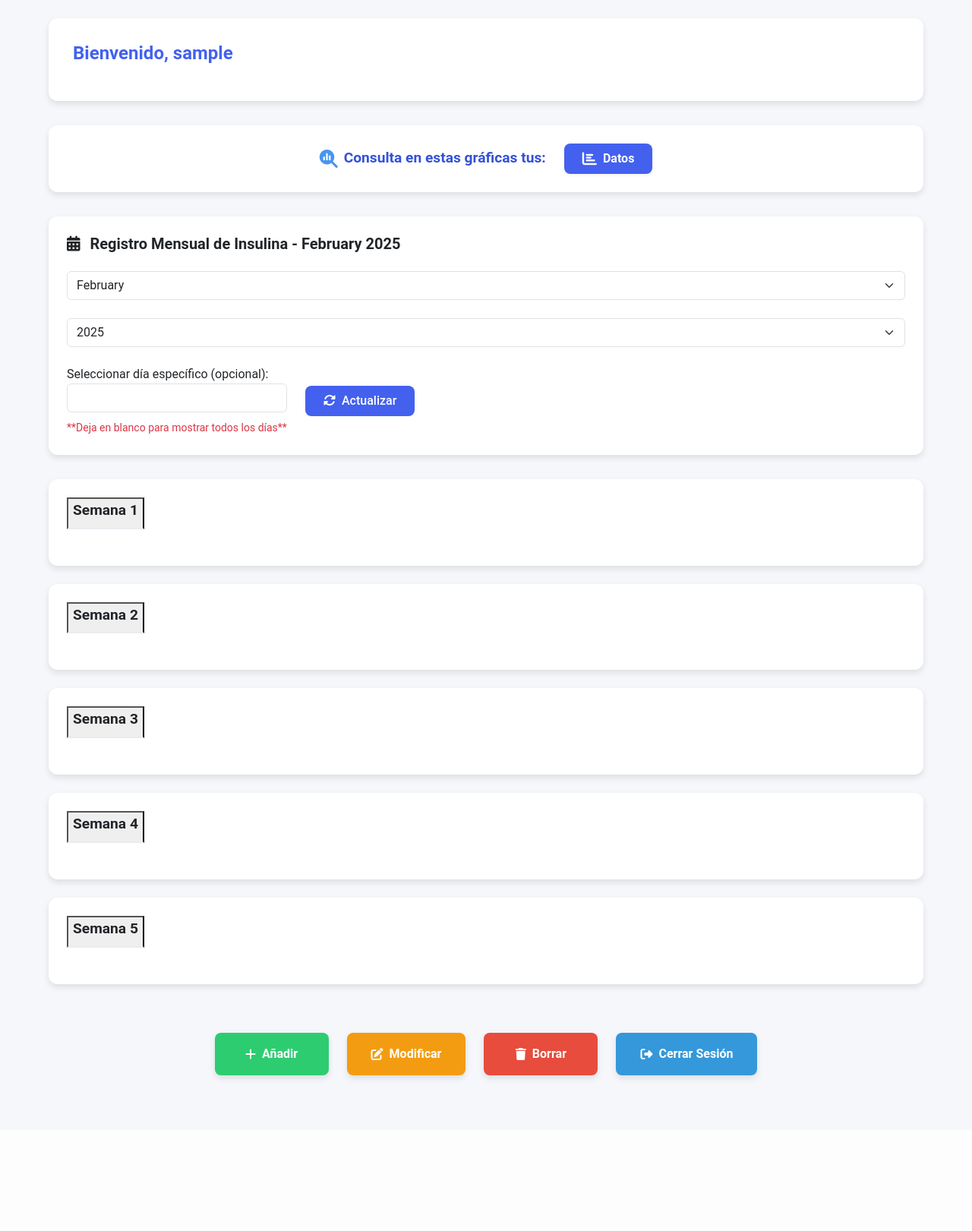
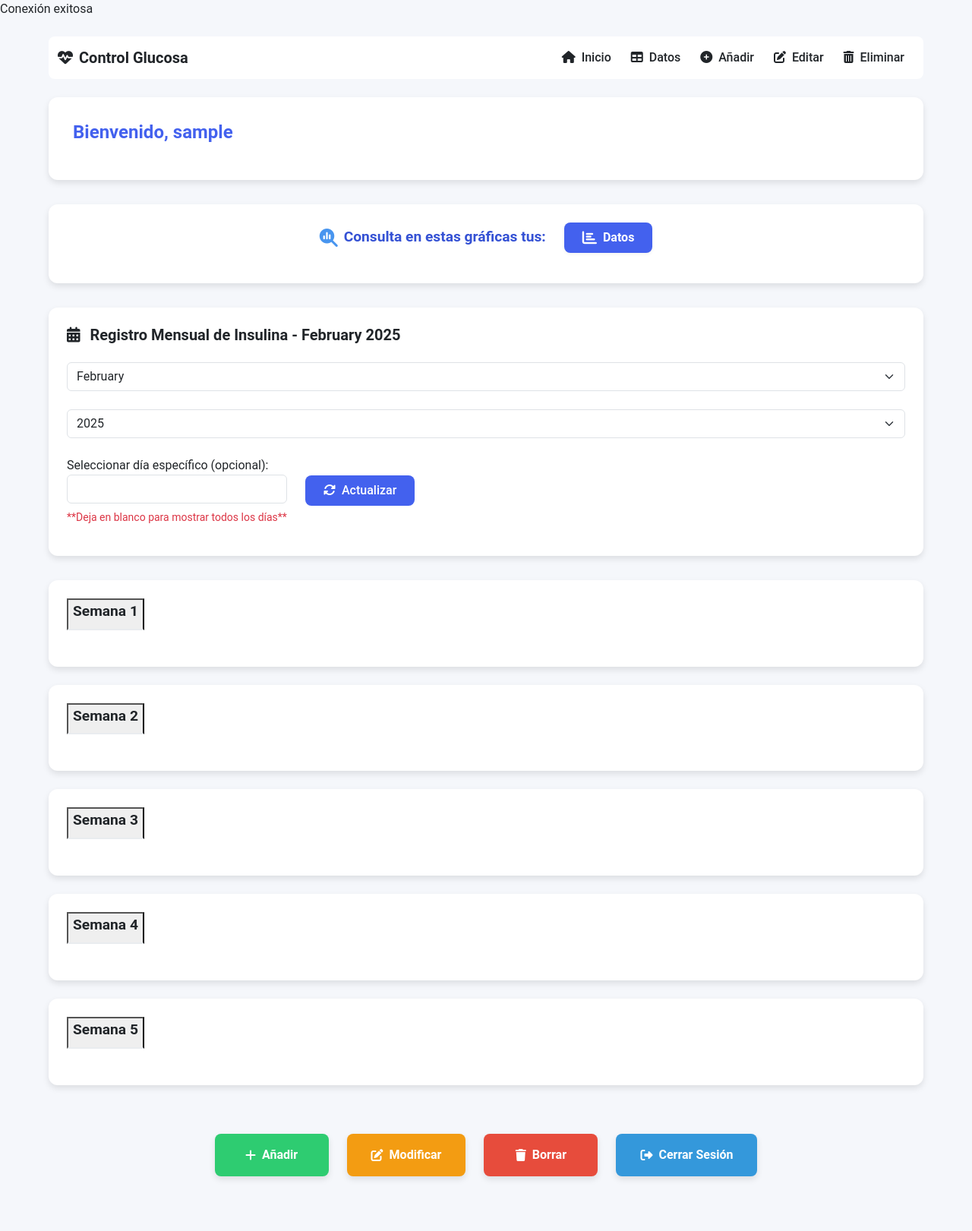
Before and after one commit to dariaap04/Insulina, a PHP site: page /controllers/verResultados.php in a window 1280 px wide. Shown: the whole page at 76% size. Before the commit the page ends 1424 px from the top, so only its background shows below. Run offline with PHP 8.4, Linux system fonts and the light colour scheme; the visitor is signed in with stand-in values (Sample User, id 1); data that the repository does not hold is empty.

Commit message:
insulina

```diff
--- a/htdocs/DIABETES2/auth/login1.php
+++ b/htdocs/DIABETES2/auth/login1.php
@@ -1,13 +1,20 @@
 <?php
-       $localhost= "localhost";
-       $username='root';
-       $pw="";
-       $database = "diabetes_db";
+// Variables de conexión
+$servername = "fdb1028.awardspace.net"; // Host de la Base de Datos
+$username = "4596854_diabetesdb"; // Usuario de la Base de Datos
+$password = "D%j}9C2G7[B2BGaa"; // Contraseña de la Base de Datos (¡Cambia esto!)
+$dbname = "4596854_diabetesdb"; // Nombre de la Base de Datos
 
-       $con = new mysqli ($localhost, $username, $pw, $database);
-      /*  if($con->connect_error) {
-           die("Connection failed: ". $con->connect_error);
-       }else{
-        die("Connection succeeded");
-       } */
+// Crear conexión
+$conn = new mysqli($servername, $username, $password, $dbname);
+
+// Verificar conexión
+if ($conn->connect_error) {
+    die("Conexión fallida: " . $conn->connect_error);
+}
+echo "Conexión exitosa";
+
+// ... tu código para interactuar con la base de datos ...
+
+$conn->close(); // Cerrar la conexión cuando hayas terminado
 ?>
--- a/htdocs/DIABETES2/controllers/verResultados.php
+++ b/htdocs/DIABETES2/controllers/verResultados.php
@@ -477,10 +477,80 @@ $con->close();
     font-size: 1.2rem;
 }
 
+    /* Navbar specific styles */
+    .navbar {
+            background-color: white;
+            box-shadow: var(--shadow);
+            border-radius: 8px;
+            margin-bottom: 20px;
+        }
+
+        .navbar-brand {
+            color: var(--primary-color) !important;
+            font-weight: 700;
+        }
+
+        .nav-link {
+            color: var(--dark-color) !important;
+            font-weight: 500;
+            transition: all 0.3s ease;
+            margin: 0 5px;
+        }
+
+        .nav-link:hover {
+            color: var(--primary-color) !important;
+            transform: translateY(-2px);
+        }
+
+        .nav-link.active {
+            color: var(--primary-color) !important;
+            border-bottom: 2px solid var(--primary-color);
+        }
+
     </style>
 </head>
 <body>
     <div class="container">
+    <nav class="navbar navbar-expand-lg navbar-light bg-white mb-4">
+            <div class="container-fluid">
+                <a class="navbar-brand" href="#">
+                    <i class="fas fa-heartbeat me-2"></i>Control Glucosa
+                </a>
+                <button class="navbar-toggler" type="button" data-bs-toggle="collapse" data-bs-target="#navbarNav"
+                        aria-controls="navbarNav" aria-expanded="false" aria-label="Toggle navigation">
+                    <span class="navbar-toggler-icon"></span>
+                </button>
+                <div class="collapse navbar-collapse" id="navbarNav">
+                    <ul class="navbar-nav ms-auto">
+                        <li class="nav-item">
+                            <a class="nav-link active" href="../views/index.html">
+                                <i class="fas fa-home me-1"></i> Inicio
+                            </a>
+                        </li>
+                        <li class="nav-item">
+                            <a class="nav-link" href="../views/datos.html">
+                                <i class="fas fa-table me-1"></i> Datos
+                            </a>
+                        </li>
+                        <li class="nav-item">
+                            <a class="nav-link" href="../views/formularios.html">
+                                <i class="fas fa-plus-circle me-1"></i> Añadir
+                            </a>
+                        </li>
+                        <li class="nav-item">
+                            <a class="nav-link" href="../views/edit.html">
+                                <i class="fas fa-edit me-1"></i> Editar
+                            </a>
+                        </li>
+                        <li class="nav-item">
+                            <a class="nav-link" href="delete.html">
+                                <i class="fas fa-trash-alt me-1"></i> Eliminar
+                            </a>
+                        </li>
+                    </ul>
+                </div>
+            </div>
+        </nav>
         <!-- Header -->
         <div class="header">
             <h1 class="welcome-text">Bienvenido, <?php echo htmlspecialchars($usuario)?></h1>
--- a/htdocs/DIABETES2/views/datos.html
+++ b/htdocs/DIABETES2/views/datos.html
@@ -6,7 +6,6 @@
     <title>Document</title>
 </head>
 <body>
-    <h1>Document</h1>
     <!-- llamar un archivo .php -->
     <script>
         window.location.href = "../controllers/verResultados.php";
--- a/htdocs/DIABETES2/views/delete.html
+++ b/htdocs/DIABETES2/views/delete.html
@@ -31,7 +31,7 @@
                             </a>
                           </li>
                           <li class="nav-item">
-                            <a class="nav-link active" href="#">
+                            <a class="nav-link active" href="../controllers/verResultados.php">
                                <i class="fas fa-table me-1"></i> Datos
                             </a>
                           </li>
```
Also changed, not shown: htdocs/DIABETES2/controllers/verDatos.php (+77 -0 lines), htdocs/DIABETES2/index.html (renamed from htdocs/DIABETES2/views/index.html, +5 -5 lines).
